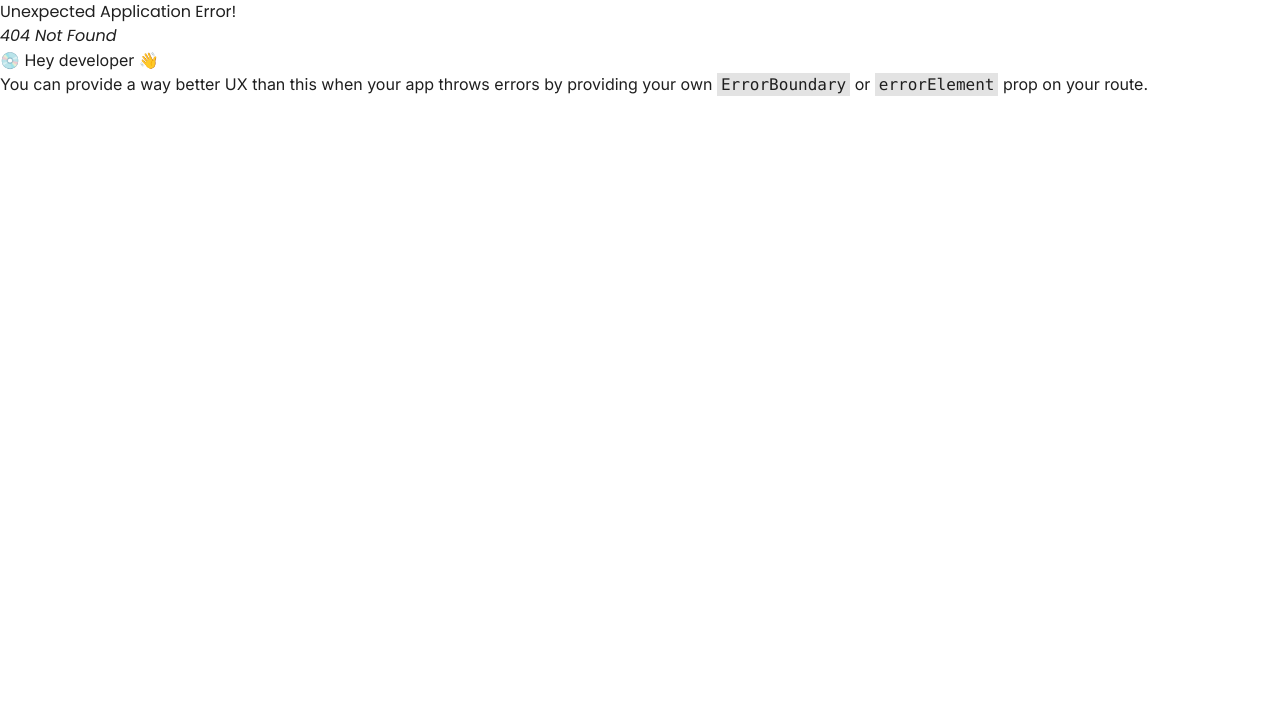
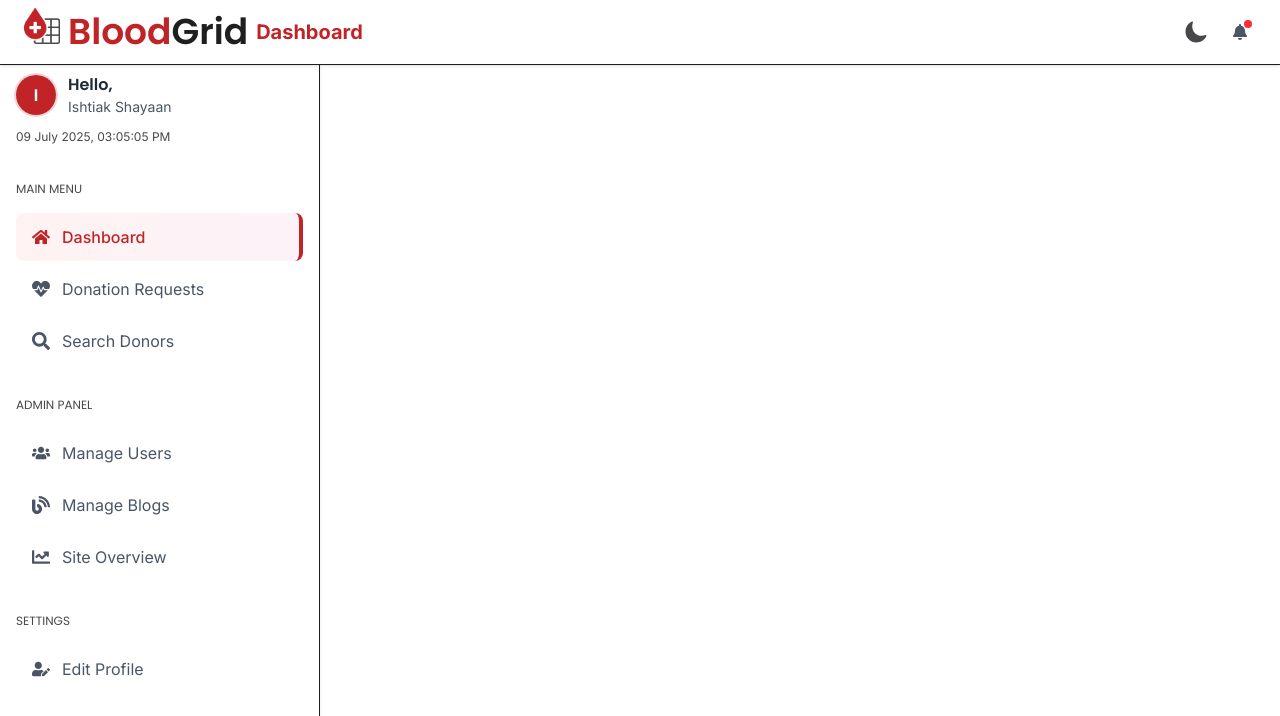
Before and after one commit to ishtiakalhumaidi/bloodgrid-client, a React (Vite) app: page /dashboard in a window 1280 px wide. Before the commit this address had no page. Shown: the top 716 px of the page. Built offline with nearby package versions, Linux system fonts and the light colour scheme.

Commit message:
dashboardLayout UI done

```diff
--- a/src/components/common/Navbar.jsx
+++ b/src/components/common/Navbar.jsx
@@ -10,10 +10,10 @@ const Navbar = () => {
         <NavLink to={"/"}>Home</NavLink>
       </li>
       <li>
-        <NavLink to={'/donation-requests'}>Donation Requests</NavLink>
+        <NavLink to={"/donation-requests"}>Donation Requests</NavLink>
       </li>
       <li>
-        <NavLink to={'/blog'}>Blog</NavLink>
+        <NavLink to={"/blog"}>Blog</NavLink>
       </li>
     </>
   );
@@ -60,8 +60,18 @@ const Navbar = () => {
 
           <div className="navbar-end gap-2">
             <ThemeToggle />
-            <Link to={'/auth/register'} className="btn btn-primary hidden lg:flex">Register</Link>
-            <a className="btn btn-primary btn-outline">Button</a>
+            <Link
+              to={"/auth/register"}
+              className="btn btn-primary hidden lg:flex"
+            >
+              Register
+            </Link>
+            <Link
+              to={"/auth/login"}
+              className="btn hover:bg-base-content hover:text-base-200 btn-outline"
+            >
+              Login
+            </Link>
           </div>
         </div>
       </Container>
--- a/src/hooks/useCurrentDateTime.jsx
+++ b/src/hooks/useCurrentDateTime.jsx
@@ -1,9 +1,15 @@
 import { useEffect, useState } from "react";
 
-const useCurrentDateTime = (sliceEnd = 19, live = true) => {
+const useCurrentDateTime = (type = "full", live = true) => {
   const getFormattedDateTime = () => {
     const now = new Date();
-    return now.toISOString().slice(0, sliceEnd).replace("T", " ");
+    if (type === "date") {
+      return now.toLocaleString().split(',')[0];
+    } else if(type=="time"){
+      return now.toLocaleString().split(',')[1];
+    } else{
+      return now.toLocaleString()
+    }
   };
 
   const [dateTime, setDateTime] = useState(getFormattedDateTime());
@@ -16,7 +22,7 @@ const useCurrentDateTime = (sliceEnd = 19, live = true) => {
     }, 1000);
 
     return () => clearInterval(interval);
-  }, [live, sliceEnd]);
+  }, [live]);
 
   return dateTime;
 };
--- /dev/null
+++ b/src/layouts/DashboardLayout.jsx
@@ -0,0 +1,197 @@
+import React from "react";
+import { Link, NavLink, Outlet } from "react-router";
+import {
+  FaHome,
+  FaBell,
+  FaUserEdit,
+  FaHeartbeat,
+  FaSearch,
+  FaBlog,
+  FaUsers,
+  FaDonate,
+  FaChartLine,
+  FaHandsHelping,
+  FaBars,
+} from "react-icons/fa";
+
+import Logo from "../components/Logo/Logo";
+import ThemeToggle from "../components/Theme/ThemeToggle";
+import DashboardNavLink from "../pages/dashboard/common/DashboardNavLink";
+import useCurrentDateTime from "../hooks/useCurrentDateTime";
+import { format } from "date-fns";
+
+// Hardcoded user and role
+const user = {
+  displayName: "Ishtiak Shayaan",
+  photoURL: "", // Set a URL here if needed
+};
+
+const role = "admin"; // Change to "volunteer", "admin", or "donor"
+const roleIsLoading = false;
+
+
+const DashboardLayout = () => {
+  const navLinks = (
+    <>
+      {/* User Info */}
+      <div className="px-4 py-3 mb-6">
+        <div className="flex items-center gap-3 mb-3">
+          <div className="w-10 h-10 rounded-full overflow-hidden ring-2 ring-primary/20">
+            {user.photoURL ? (
+              <img
+                src={user.photoURL}
+                alt="User"
+                className="w-full h-full object-cover"
+              />
+            ) : (
+              <div className="bg-primary text-white font-bold flex items-center justify-center w-full h-full">
+                {user.displayName.charAt(0)}
+              </div>
+            )}
+          </div>
+          <div>
+            <h3 className="font-semibold text-gray-800">Hello,</h3>
+            <p className="text-sm text-gray-600">{user.displayName}</p>
+          </div>
+        </div>
+        <div className="text-xs text-secondary">{format(useCurrentDateTime(), "dd MMMM yyyy, hh:mm:ss a")}</div>
+      </div>
+
+      {/* Main Menu */}
+      <div className="px-4 mb-4">
+        <h3 className="text-xs text-secondary uppercase mb-4">Main Menu</h3>
+        <ul className="space-y-1">
+          <DashboardNavLink
+            title={"Dashboard"}
+            icon={FaHome}
+            location={"/dashboard"}
+          />
+          <DashboardNavLink
+            title={"Donation Requests"}
+            icon={FaHeartbeat}
+            location={"/dashboard/donation-requests"}
+          />
+          <DashboardNavLink
+            title={"Search Donors"}
+            icon={FaSearch}
+            location={"/dashboard/search"}
+          />
+        </ul>
+      </div>
+
+      {/* Volunteer Section */}
+      {role === "volunteer" && (
+        <div className="px-4 mt-8">
+          <h3 className="text-xs text-secondary uppercase mb-4">
+            Volunteer Panel
+          </h3>
+          <ul className="space-y-1">
+            <DashboardNavLink
+              title={"Create Request"}
+              icon={FaHandsHelping}
+              location={"/dashboard/volunteer/create-request"}
+            />
+            <DashboardNavLink
+              title={"View Fundings"}
+              icon={FaDonate}
+              location={"/dashboard/volunteer/funds"}
+            />
+          </ul>
+        </div>
+      )}
+
+      {/* Admin Section */}
+      {role === "admin" && (
+        <div className="px-4 mt-8">
+          <h3 className="text-xs text-secondary uppercase mb-4">Admin Panel</h3>
+          <ul className="space-y-1">
+            <DashboardNavLink
+              title={"Manage Users"}
+              icon={FaUsers}
+              location={"/dashboard/admin/users"}
+            />
+            <DashboardNavLink
+              title={"Manage Blogs"}
+              icon={FaBlog}
+              location={"/dashboard/admin/blogs"}
+            />
+            <DashboardNavLink
+              title={"Site Overview"}
+              icon={FaChartLine}
+              location={"/dashboard/admin/overview"}
+            />
+          </ul>
+        </div>
+      )}
+
+      {/* Settings */}
+      <div className="px-4 mt-8">
+        <h3 className="text-xs text-secondary uppercase mb-4">Settings</h3>
+        <ul className="space-y-1">
+          <DashboardNavLink
+            title={"Edit Profile"}
+            icon={FaUserEdit}
+            location={"/dashboard/update-profile"}
+          />
+        </ul>
+      </div>
+    </>
+  );
+
+  return (
+    <div className="min-h-screen flex flex-col bg-base-100">
+      <title>Dashboard | BloodGrid</title>
+      <header className="fixed top-0 left-0 right-0 bg-base-100 z-50 border-b shadow-sm">
+        <div className="flex justify-between items-center px-6 py-3">
+          <Link to="/" className="flex items-center gap-2">
+            <Logo />
+            <span className="text-xl font-bold text-primary hidden md:inline">
+              Dashboard
+            </span>
+          </Link>
+          <div className="flex items-center gap-4">
+            <ThemeToggle />
+            <button className="p-2 hover:bg-gray-100 rounded-full relative">
+              <FaBell className="text-gray-600" />
+              <span className="absolute top-1 right-1 w-2 h-2 bg-red-500 rounded-full"></span>
+            </button>
+            <label
+              htmlFor="my-drawer-2"
+              className="drawer-button lg:hidden p-2 hover:bg-gray-100 rounded-full cursor-pointer"
+            >
+              <FaBars className="text-gray-600" />
+            </label>
+          </div>
+        </div>
+      </header>
+
+      <div className="lg:flex flex-1 pt-[61px]">
+        <aside className="hidden lg:block w-80 fixed top-[61px] bottom-0 left-0  border-r shadow z-40">
+          <div className="h-full overflow-y-auto">{navLinks}</div>
+        </aside>
+
+        {/* Drawer for Mobile */}
+        <div className="drawer lg:hidden">
+          <input id="my-drawer-2" type="checkbox" className="drawer-toggle" />
+          <div className="drawer-side fixed top-[61px] bottom-0 left-0 z-40">
+            <label
+              htmlFor="my-drawer-2"
+              className="drawer-overlay bg-black/50"
+            ></label>
+            <nav className="w-80 min-h-full bg-base-100 ">{navLinks}</nav>
+          </div>
+        </div>
+
+        <main className="flex-1 bg-base-100 lg:ml-80">
+          <div className="min-h-[calc(100vh-61px)] overflow-y-auto">
+            <div className="container mx-auto p-6">
+              <Outlet />
+            </div>
+          </div>
+        </main>
+      </div>
+    </div>
+  );
+};
+
+export default DashboardLayout;
--- /dev/null
+++ b/src/pages/dashboard/common/DashboardNavLink.jsx
@@ -0,0 +1,36 @@
+import React from "react";
+import { NavLink } from "react-router";
+
+const DashboardNavLink = ({ icon: Icon, title, location }) => {
+  const handleDrawerClose = () => {
+    const drawerToggle = document.getElementById("my-drawer-2");
+    if (drawerToggle && window.innerWidth < 1024) {
+      drawerToggle.checked = false;
+    }
+  };
+
+  const activeClassName =
+    "bg-gradient-to-r from-red-50 to-pink-50 text-primary border-r-4 border-primary font-medium";
+  const inactiveClassName =
+    "text-gray-600 hover:bg-gray-50 hover:text-primary transition-all duration-200";
+
+  return (
+    <li>
+      <NavLink
+        to={location}
+        end
+        onClick={handleDrawerClose}
+        className={({ isActive }) =>
+          `flex items-center gap-3 px-4 py-3 rounded-lg ${
+            isActive ? activeClassName : inactiveClassName
+          }`
+        }
+      >
+        <Icon className="text-lg" />
+        <span>{title}</span>
+      </NavLink>
+    </li>
+  );
+};
+
+export default DashboardNavLink;
--- a/src/router/Router.jsx
+++ b/src/router/Router.jsx
@@ -4,6 +4,7 @@ import Home from "../pages/Home/Home";
 import AuthLayout from "../layouts/AuthLayout";
 import RegisterForm from "../pages/auth/Registration/RegisterForm";
 import Login from "../pages/auth/Registration/Login";
+import DashboardLayout from "../layouts/DashboardLayout";
 
 export const router = createBrowserRouter([
   {
@@ -30,4 +31,8 @@ export const router = createBrowserRouter([
       },
     ],
   },
+  {
+    path: "dashboard",
+    element: <DashboardLayout />,
+  },
 ]);
```
